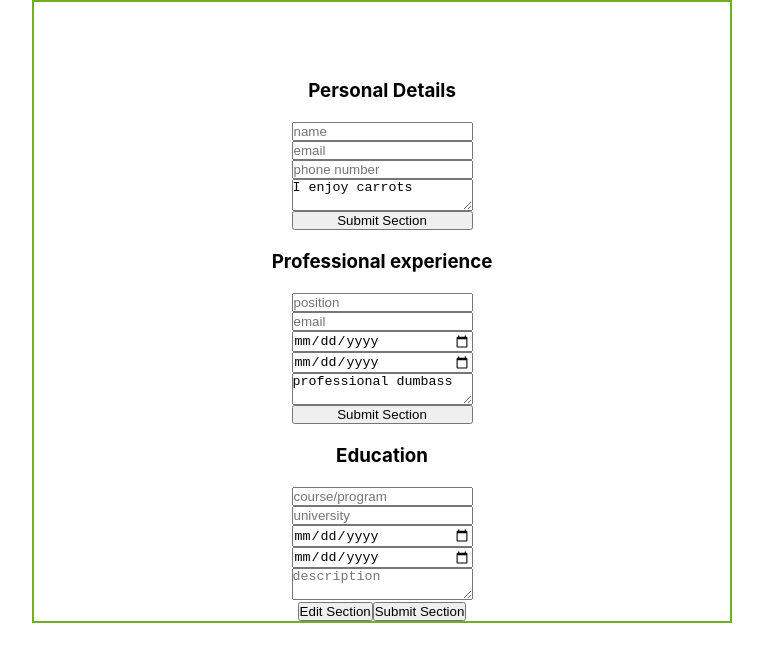
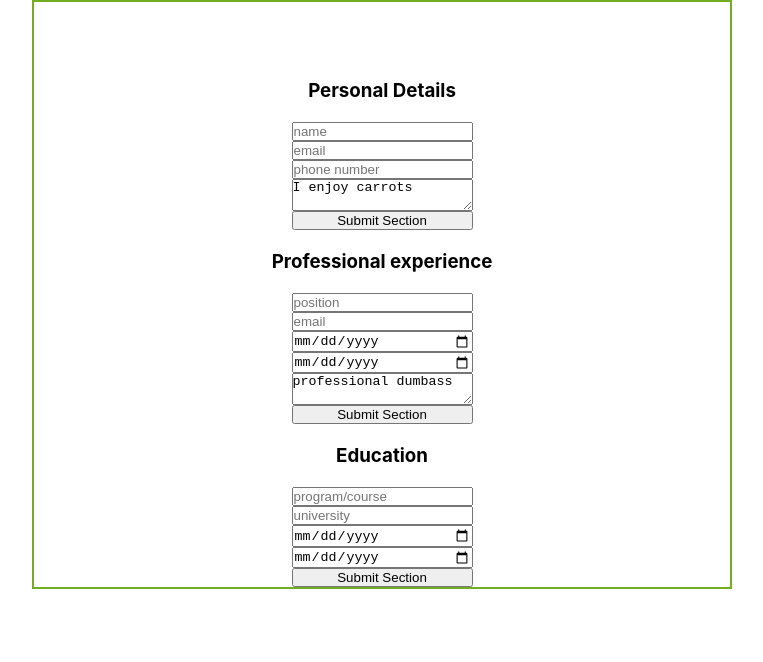
Before and after one commit to hebiscus/cv-react-builder, a React (Create React App) app: page / in a window 1280 px wide. Shown: the top 662 px of the page, without its empty margins (258-1021 px from the left). Built offline with nearby package versions, Linux system fonts and the light colour scheme.

Commit message:
education basic form switch

```diff
--- a/src/components/Education.js
+++ b/src/components/Education.js
@@ -1,30 +1,76 @@
 import React from 'react';
 import { Component } from 'react';
 import '../styles/App.css';
-import EditButton from './EditBtn'
-import SubmitButton from './SubmitBtn';
 
 class Education extends Component {
     constructor() {
         super();
         this.state = {
+            program: "",
+            university: "",
+            startDate: "",
+            endDate: "",
+            submitStatus: "edit",
+            savedInputs: [],
+        };
+        this.onInputChange = this.onInputChange.bind(this);
+        this.handleSubmit = this.handleSubmit.bind(this);
+        this.handleEdit = this.handleEdit.bind(this);
+    }
 
+    onInputChange(event) {
+        const name = event.target.name;
+        this.setState({
+          [name]: event.target.value
+        });
+    }
+
+    handleSubmit(e) {
+        if (this.state.program === "" || this.state.university === "") {
+            return;
         }
+        e.preventDefault();
+        const inputsArray = [this.state.program, this.state.university, this.state.startDate, this.state.endDate];
+        if (this.state.savedInputs.length === 0) {
+            this.setState({
+                submitStatus: "submitted",
+                savedInputs: this.state.savedInputs.concat(inputsArray)
+            });
+            return
+        }
+        this.setState({
+            submitStatus: "submitted",
+            savedInputs: this.state.savedInputs.map((input, index) => inputsArray[index])
+        });
+    }
+
+    handleEdit() {
+        this.setState({submitStatus: "edit"});
     }
 
     render() {
+        const editStatus = this.state.submitStatus === "edit";
+        const sectionInputs = this.state.savedInputs;
         return <div>
-            <form className='education-from'>
-                <input type='text' placeholder="course/program"></input>
-                <input type='text' placeholder="university"></input>
-                <input type='date' placeholder="start date"></input>
-                <input type='date' placeholder="end date"></input>
-                <textarea placeholder="description"></textarea>
-            </form>
-            <div>
-                <EditButton />
-                <SubmitButton />
+            {editStatus
+            ? <div className='education-edit'>
+                <form className='general-form'>
+                    <input name='program' type='text' placeholder="program/course" defaultValue={this.state.program} onChange={this.onInputChange} required></input>
+                    <input name='university' type='text' placeholder="university" defaultValue={this.state.university} onChange={this.onInputChange} required></input>
+                    <input name='startDate' type='date' placeholder="start date" defaultValue={this.state.startDate} onChange={this.onInputChange} required></input>
+                    <input name='endDate' type='date' placeholder="end date" defaultValue={this.state.endDate} onChange={this.onInputChange} required></input>
+                    <button type='submit' onClick={this.handleSubmit}>Submit Section</button>
+                </form>
             </div>
+            : <div className='education-submitted'>
+                {sectionInputs.map(input => {
+                    return <div>
+                        {input}
+                    </div>
+                })}
+                <button onClick={this.handleEdit}>Edit</button>
+            </div>
+            }
         </div>
     }
 }
--- a/src/components/Experience.js
+++ b/src/components/Experience.js
@@ -57,7 +57,7 @@ class Experience extends Component {
             {editStatus
             ? <div className='experience-edit'>
                 <form className='general-form'>
-                <input name='position' type='text' placeholder="position" value={this.state.position} onChange={this.onInputChange} required></input>
+                <input name='position' type='text' placeholder="position" defaultValue={this.state.position} onChange={this.onInputChange} required></input>
                 <input name='company' type='text' placeholder="email" value={this.state.company} onChange={this.onInputChange} required></input>
                 <input name='startDate' type='date' placeholder="start date" value={this.state.startDate} onChange={this.onInputChange} required></input>
                 <input name='endDate' type='date' placeholder="end date" value={this.state.endDate} onChange={this.onInputChange} required></input>
```
